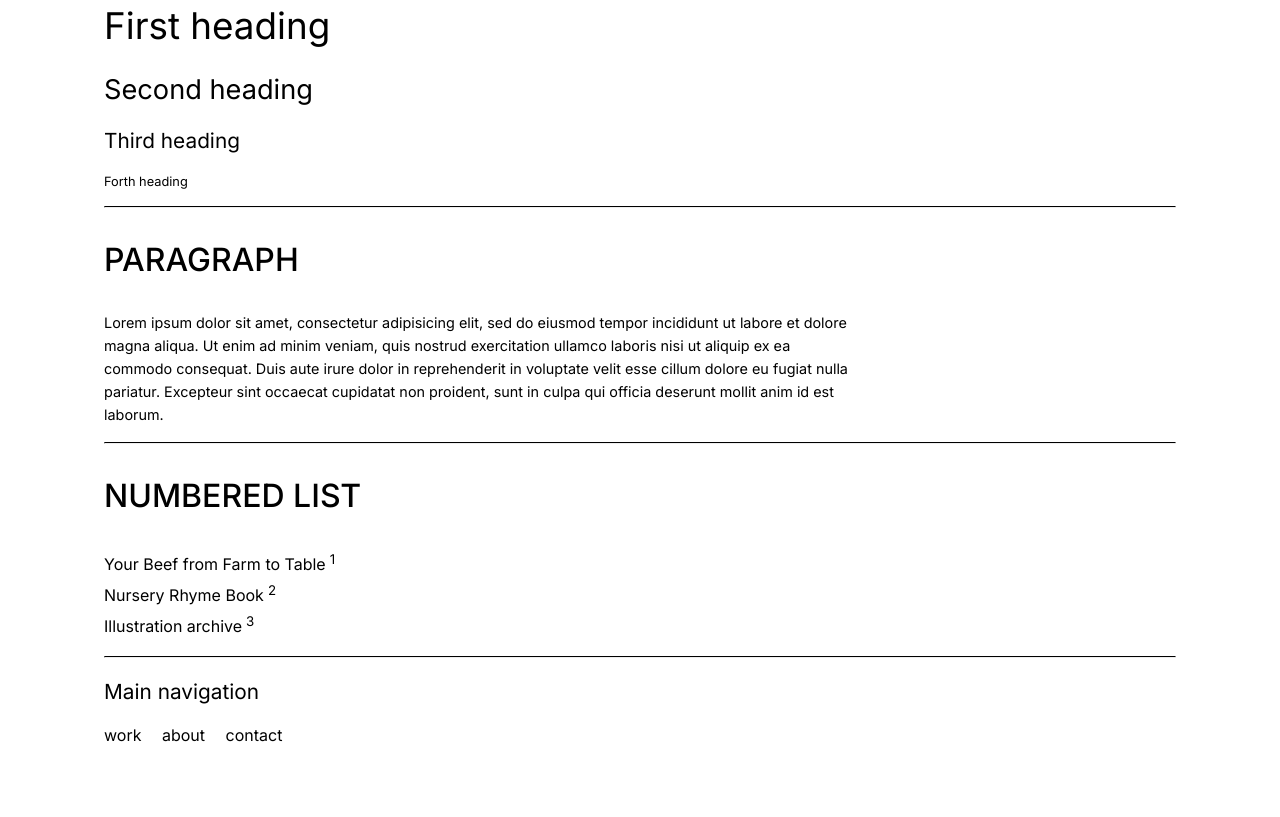
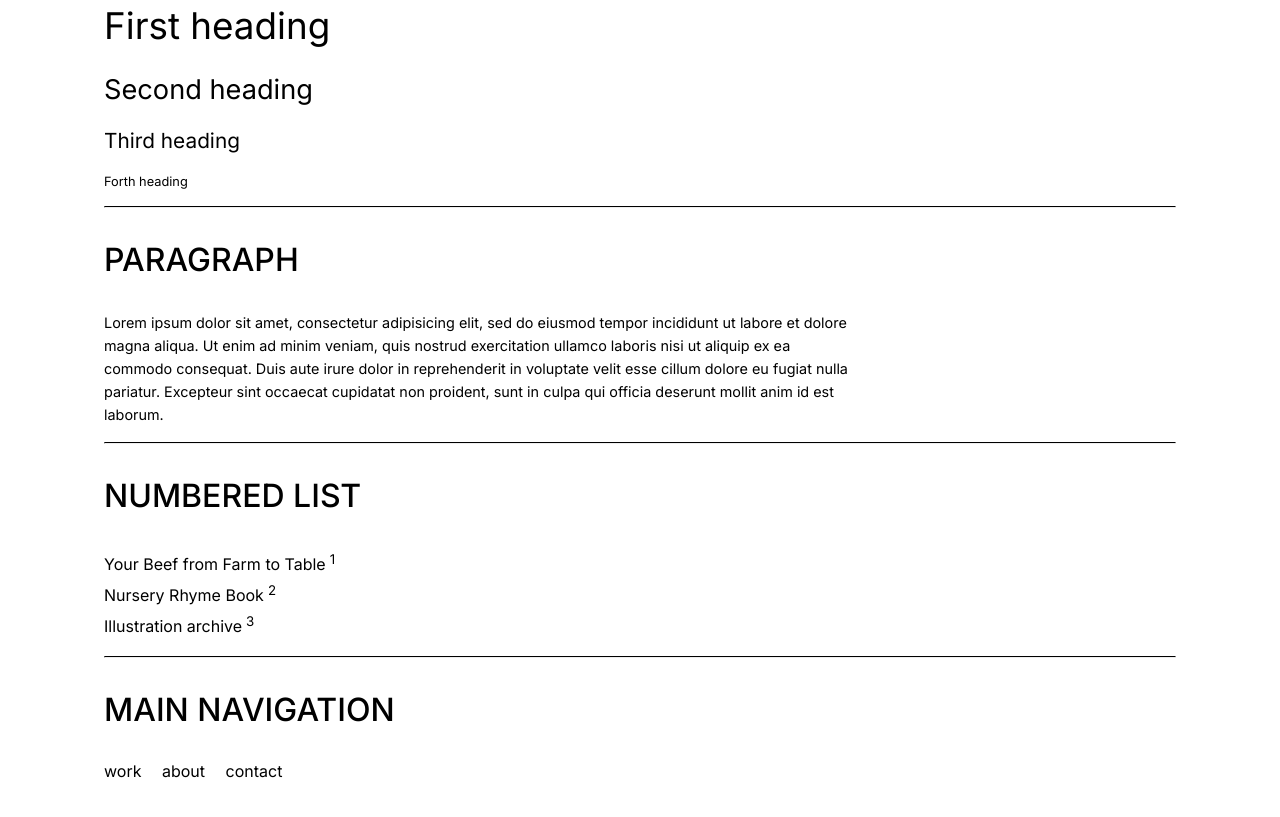
Before and after one commit to bellawang0610/P03, a plain HTML site: page styleguide.html in a window 1280 px wide. Shown: the part 1108-1925 px from the top of the page. Drawn offline with Linux system fonts and the light colour scheme; a web font is replaced by a local one.

Commit message:
adjust "main navigation" h3 styling
adjust heading styling

```diff
--- a/styleguide.html
+++ b/styleguide.html
@@ -57,7 +57,7 @@
       </ol>
       <hr>
 
-      <h3>Main navigation</h3>
+      <h3 class="head">Main navigation</h3>
       <nav>
         <a class="navie" href="#work">work</a>
         <a class="navie" href="#about">about</a>
```
Also changed, not shown: 1 other file.
